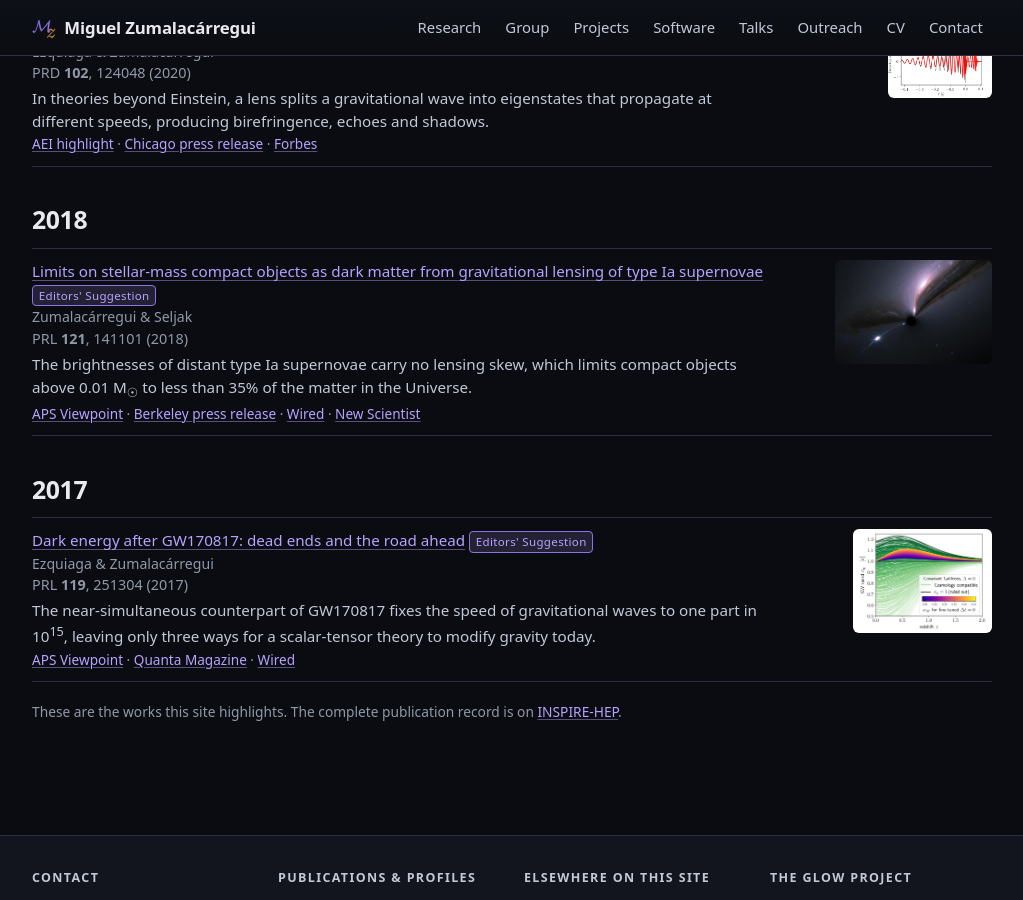
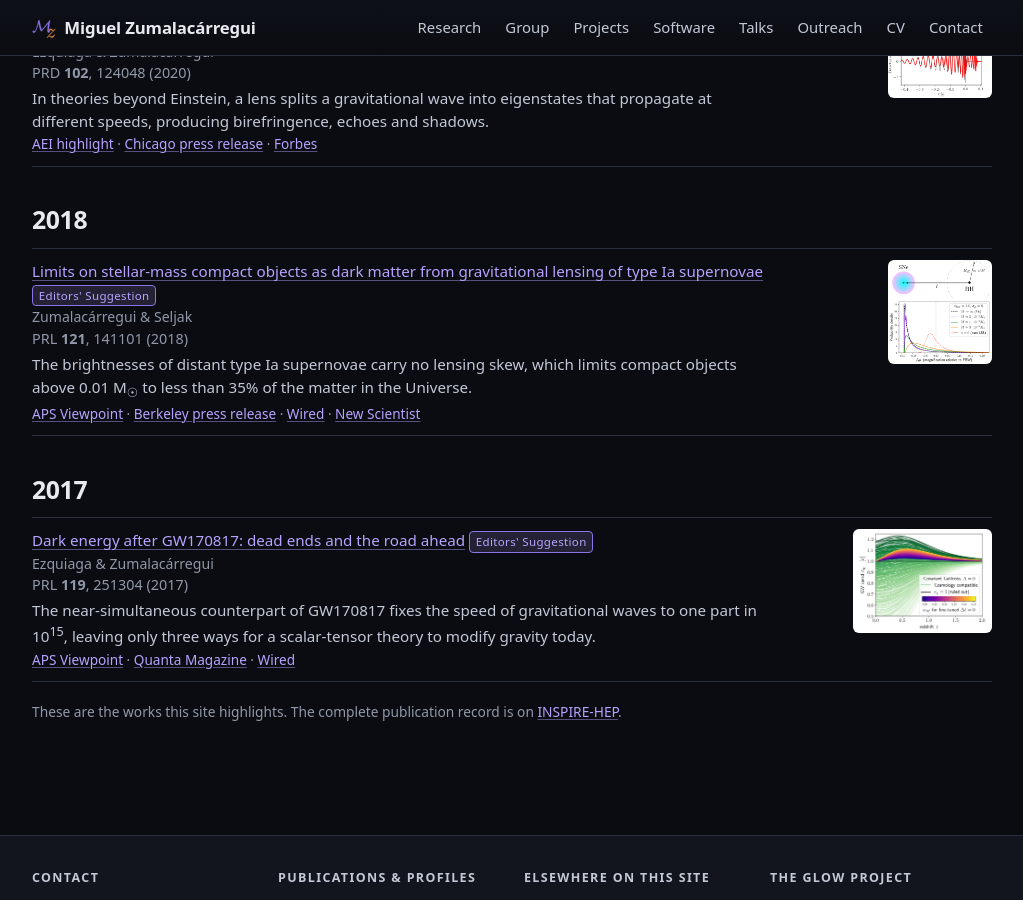
Before and after one commit to miguelzuma/miguelzuma.github.io, a Jekyll site: the page built from results.html, in a window 1280 px wide and 900 px high, scrolled down 1725 px. Shown: the whole window, without its empty margins (128-1151 px from the left). Built offline with Jekyll 4.4.1, drawn with Linux system fonts in a browser that asks for light colours.

Commit message:
Featured works: the 2018 entry carries the PRL editors' diagram
The archive shows what the editors chose: the supernova seen past a black
hole, over the magnification distribution that compact lenses would produce.
The artistic rendering stays on outreach.html, beside the press paragraph,
where an illustration belongs.

Co-Authored-By: Claude Opus 5 <noreply@anthropic.com>
Claude-Session: https://claude.ai/code/session_01E2ZbXszK9qt9svKVxU5Yrt

```diff
--- a/_data/results.yml
+++ b/_data/results.yml
@@ -292,11 +292,15 @@
     - text: "New Scientist"
       url: "https://www.newscientist.com/article/2156252-ancient-black-holes-ruled-out-as-source-of-all-dark-matter"
   figure:
+    # The diagram Physical Review Letters ran with the Editors' Suggestion, from
+    # ~/Dropbox/Projects/BH_SN_lensing/publication_files/PRL Editor's diagram/.
+    # The artistic rendering it replaced is still on outreach.html, beside the
+    # press paragraph, where an illustration belongs.
     kind: image
-    src: "/imgs/lensed_crop_cut2_high.jpeg"
-    width: 1834
-    height: 1216
-    alt: "Artistic rendering of a type Ia supernova as it would appear when lensed by a black hole."
+    src: "/imgs/pbh_sne_editors.png"
+    width: 800
+    height: 800
+    alt: "A supernova seen past a black hole whose Einstein radius scales as the square root of its mass, above the magnification distribution that lensing by such objects would produce."
 
 - id: de-after-gw170817
   date: 2017-12-01
```
Also changed, not shown: imgs/pbh_sne_editors.png (added).
